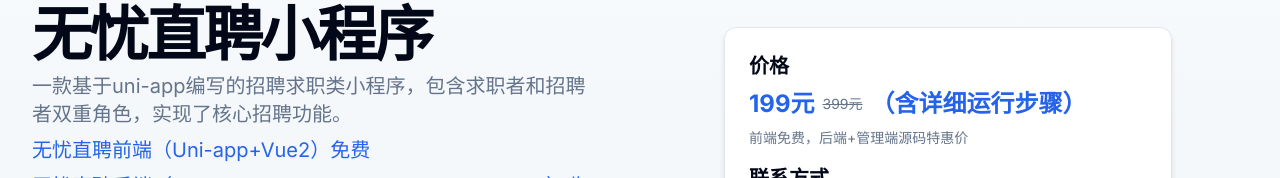
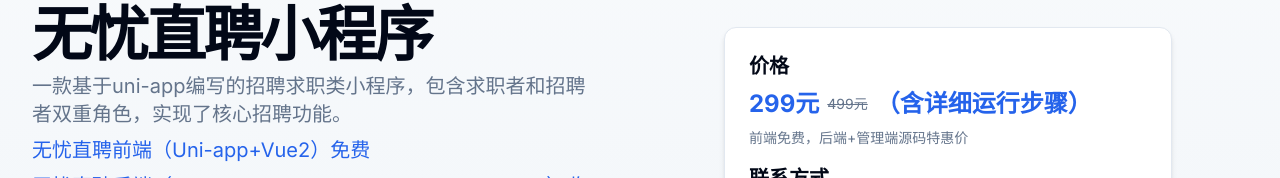
Before and after one commit to zhang2657977442/wuyou-docs, a Next.js app: page / in a window 1280 px wide. Shown: the part 189-367 px from the top of the page. Built offline with nearby package versions, Linux system fonts and the light colour scheme.

Commit message:
ci: 更新版本

```diff
--- a/app/page.tsx
+++ b/app/page.tsx
@@ -89,8 +89,8 @@ export default function Home() {
                   <div className="space-y-2">
                     <h3 className="text-xl font-bold">价格</h3>
                     <div className="flex items-center gap-2">
-                      <span className="text-2xl font-bold text-primary">199元</span>
-                      <span className="text-sm text-muted-foreground line-through">399元</span>
+                      <span className="text-2xl font-bold text-primary">299元</span>
+                      <span className="text-sm text-muted-foreground line-through">499元</span>
                       <span className="text-2xl font-bold text-primary">（含详细运行步骤）</span>
                     </div>
                     <p className="text-sm text-muted-foreground">前端免费，后端+管理端源码特惠价</p>
```
